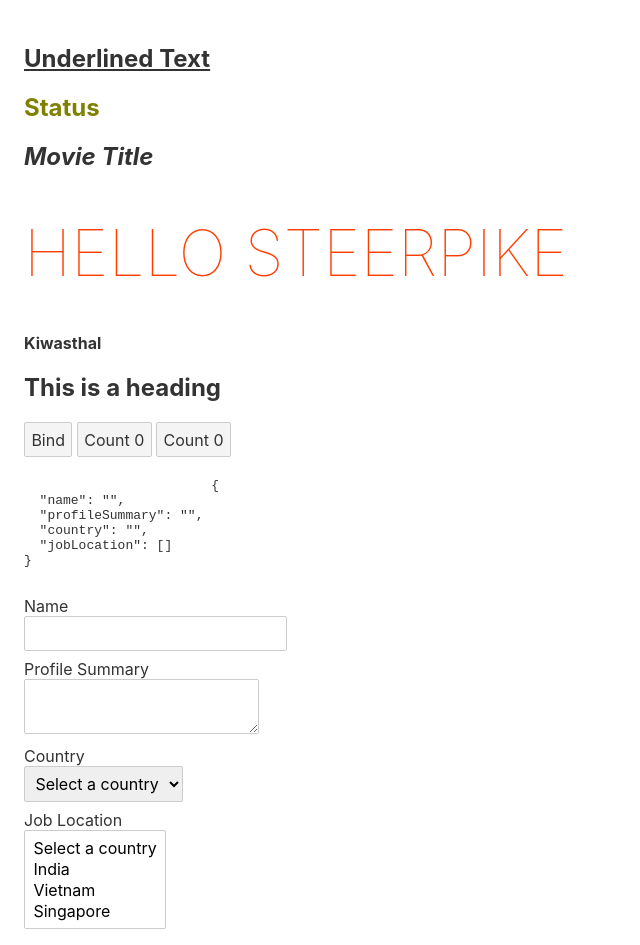
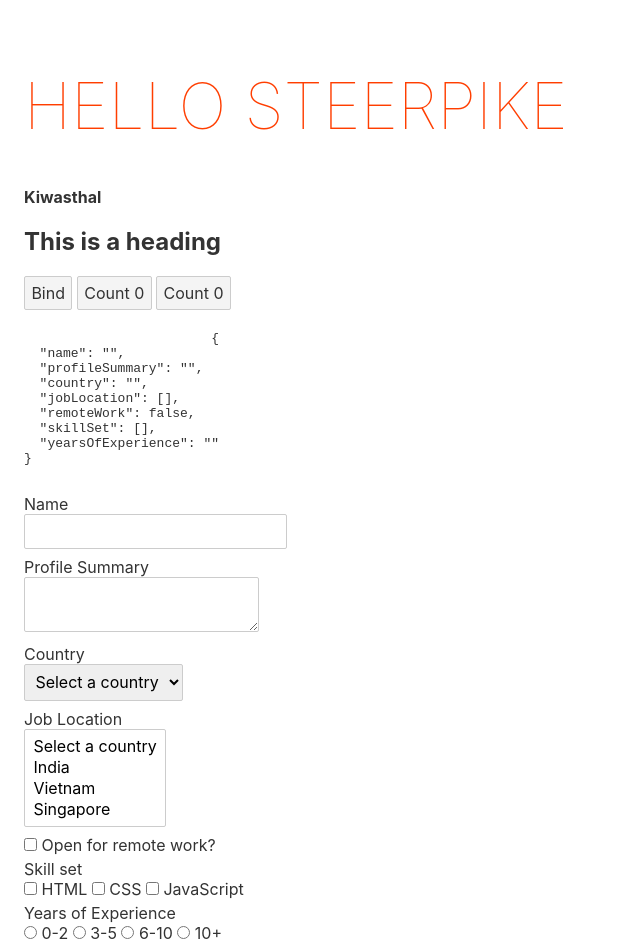
Before and after one commit to Kiwasthal/svelte-app, a Svelte app: page / in a window 1280 px wide. Shown: the top 945 px of the page, without its empty margins (0-640 px from the left). Built offline with nearby package versions, Linux system fonts and the light colour scheme.

Commit message:
Form handling && submit

```diff
--- a/src/App.svelte
+++ b/src/App.svelte
@@ -27,18 +27,25 @@
 		count += stepSize
 	}
 
-	const  fromValues = {
+	const  formValues = {
 		name : '',
 		profileSummary : '',
 		country : '',
 		jobLocation : [],
+		remoteWork : false,
+		skillSet : [],
+		yearsOfExperience : '',
 	}
+
+	const submitForm =(e) =>
+		console.log(formValues)
+
 </script>
 
 <main>
-	<h2 class="underline">Underlined Text</h2>
+	<!-- <h2 class="underline">Underlined Text</h2>
 	<h2 class={status}>Status</h2>
-	<h2 class:promoted >Movie Title</h2>
+	<h2 class:promoted >Movie Title</h2> -->
 	<!-- <h2 class:promoted={isPromoted}>Movie tag</h2> -->
 	<h1>Hello {name}</h1>
 	<div>{@html github}</div>
@@ -65,21 +72,21 @@
 	<button on:click={(e) =>  handleClick(e,10)}>Count {count}</button>
 	<div>
 		<pre>
-			{JSON.stringify(fromValues , null , 2)}
+			{JSON.stringify(formValues , null , 2)}
 		</pre>
 	</div>
-	<form>
+	<form on:submit|preventDefault={submitForm}>
 		<div>
 			<label for="name">Name</label>
-			<input type="text"  id="name" bind:value={fromValues.name} />
+			<input type="text"  id="name" bind:value={formValues.name} />
 		</div>
 		<div>
 			<label for="profile">Profile Summary</label>
-			<textarea  id="profile" bind:value={fromValues.profileSummary} />
+			<textarea  id="profile" bind:value={formValues.profileSummary} />
 		</div>
 		<div>
 			<label for="country">Country</label>
-			<select id="country" bind:value={fromValues.country}>
+			<select id="country" bind:value={formValues.country}>
 				<option value="">Select a country</option>
 				<option value="india">India</option>
 				<option value="vietnam">Vietnam</option>
@@ -88,13 +95,39 @@
 		</div>
 		<div>
 			<label for="job-location">Job Location</label>
-			<select id="job-location" bind:value={fromValues.jobLocation} multiple>
+			<select id="job-location" bind:value={formValues.jobLocation} multiple>
 				<option value="">Select a country</option>
 				<option value="india">India</option>
 				<option value="vietnam">Vietnam</option>
 				<option value="singapore">Singapore</option>
 			</select>
-
+		</div>
+		<div>
+			<input type="checkbox" id="remoteWork"  bind:checked={formValues.remoteWork}/>
+			<label for="remoteWork">Open for remote work?</label>
+		</div>
+		<div>
+			<label>Skill set</label>
+			<input type="checkbox" id="html" value="html" bind:group={formValues.skillSet}/>
+			<label for="html">HTML</label>
+			<input type="checkbox" id="css" value="css" bind:group={formValues.skillSet}/>
+			<label for="css">CSS</label>
+			<input type="checkbox" id="javascript" value="javascript" bind:group={formValues.skillSet}/>
+			<label for="javascript">JavaScript</label>
+		</div>
+		<div>
+			<label>Years of Experience</label>
+			<input type="radio" id="0-2" value="0-2" bind:group={formValues.yearsOfExperience}/>
+			<label for="0-2">0-2</label>
+			<input type="radio" id="3-5" value="3-5" bind:group={formValues.yearsOfExperience}/>
+			<label for="3-5">3-5</label>
+			<input type="radio" id="6-10" value="6-10" bind:group={formValues.yearsOfExperience}/>
+			<label for="6-10">6-10</label>
+			<input type="radio" id="10+" value="10+" bind:group={formValues.yearsOfExperience}/>
+			<label for="10+">10+</label>
+		</div>
+		<div>
+			<button type="submit">Submit</button>
 		</div>
 	</form>
 </main>
```
